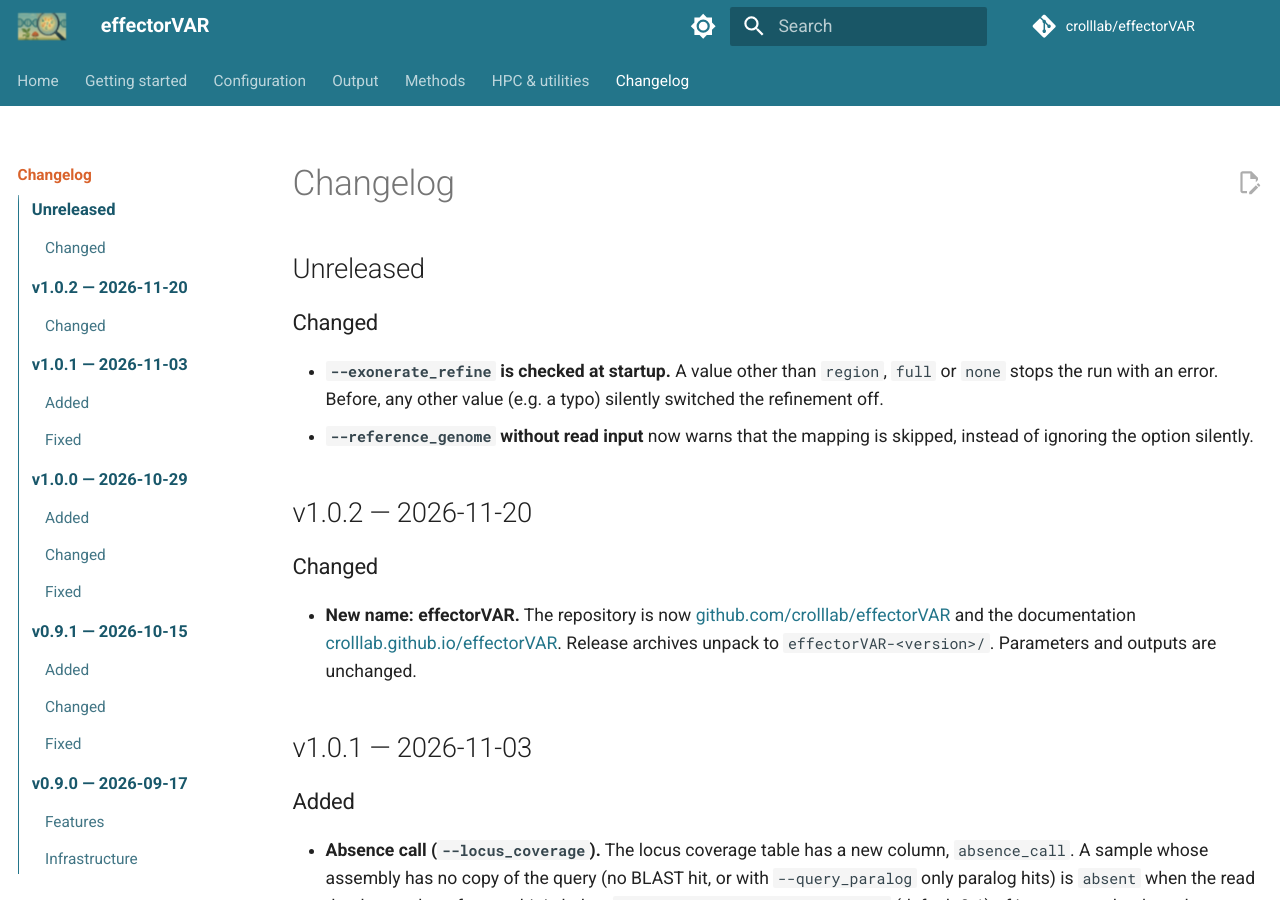
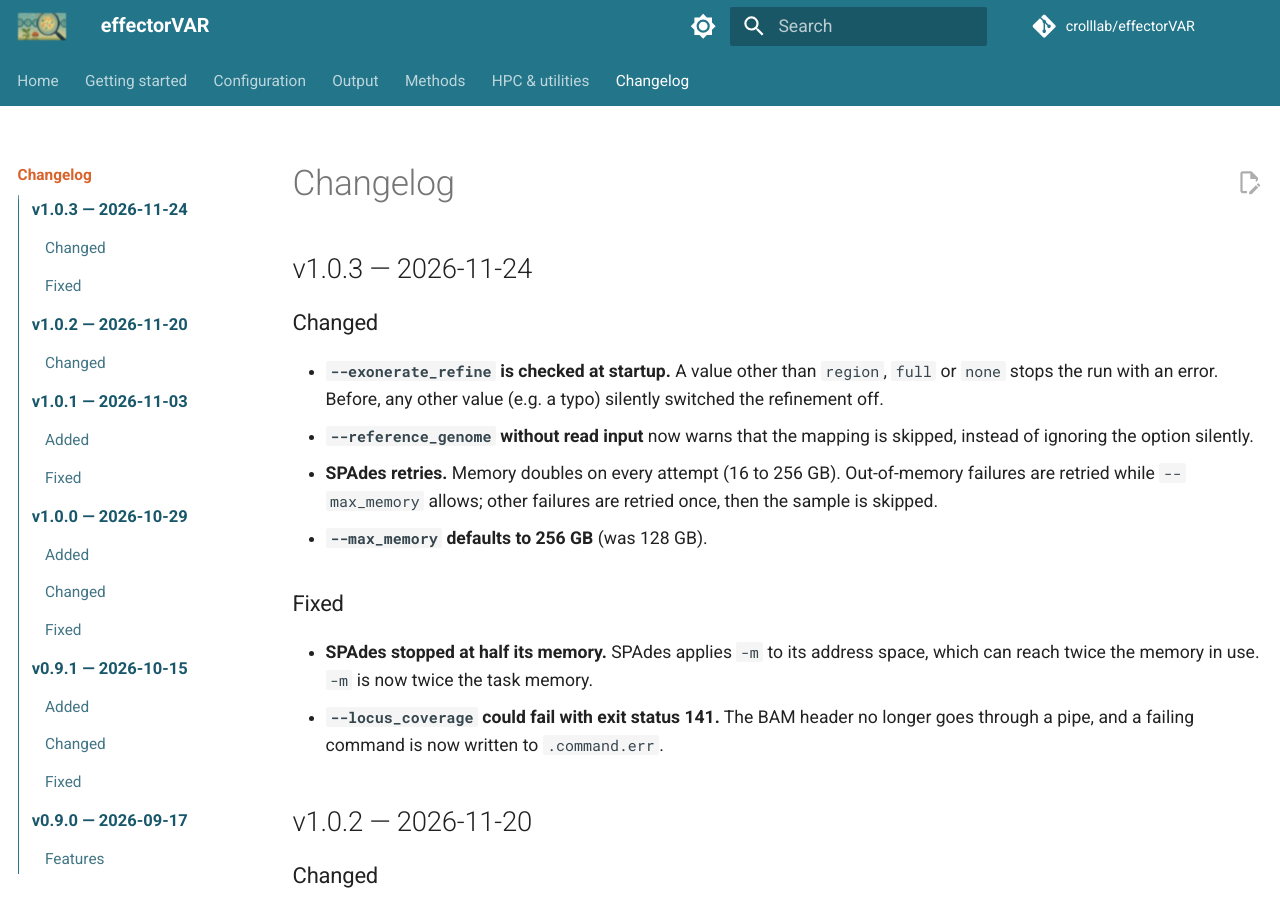
Before and after one commit to crolllab/effectorVAR, an MkDocs documentation site: the page built from docs/changelog.md, in a window 1280 px wide and 900 px high. Built offline with MkDocs 1.6.1 and Material for MkDocs 9.7.7, drawn with Linux system fonts in a browser that asks for light colours; comment, search, counter and statistics services are not loaded; the version menu is left out.

Commit message:
Release v1.0.3
SPAdes retries double the memory up to --max_memory (now 256 GB by
default) and SPAdes gets -m twice the task memory. The locus coverage
step no longer pipes the BAM header and names a failing command.

```diff
--- a/docs/changelog.md
+++ b/docs/changelog.md
@@ -1,11 +1,18 @@
 # Changelog
 
-## Unreleased
+## v1.0.3 — 2026-11-24
 
 ### Changed
 
 - **`--exonerate_refine` is checked at startup.** A value other than `region`, `full` or `none` stops the run with an error. Before, any other value (e.g. a typo) silently switched the refinement off.
 - **`--reference_genome` without read input** now warns that the mapping is skipped, instead of ignoring the option silently.
+- **SPAdes retries.** Memory doubles on every attempt (16 to 256 GB). Out-of-memory failures are retried while `--max_memory` allows; other failures are retried once, then the sample is skipped.
+- **`--max_memory` defaults to 256 GB** (was 128 GB).
+
+### Fixed
+
+- **SPAdes stopped at half its memory.** SPAdes applies `-m` to its address space, which can reach twice the memory in use. `-m` is now twice the task memory.
+- **`--locus_coverage` could fail with exit status 141.** The BAM header no longer goes through a pipe, and a failing command is now written to `.command.err`.
 
 ## v1.0.2 — 2026-11-20
 
```
Also changed, not shown: docs/configuration.md (+1 -1 lines), docs/index.md (+7 -1 lines), docs/resources.md (+7 -1 lines), 4 other files.
